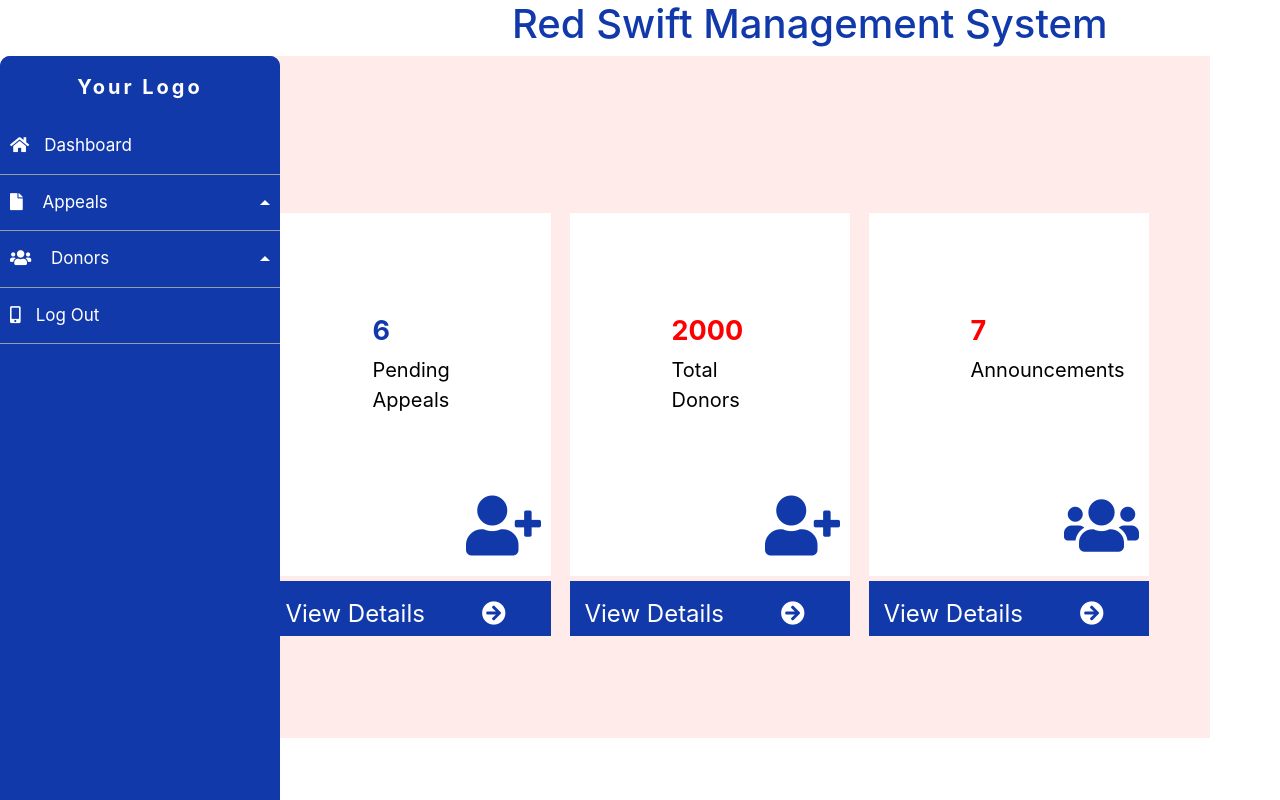
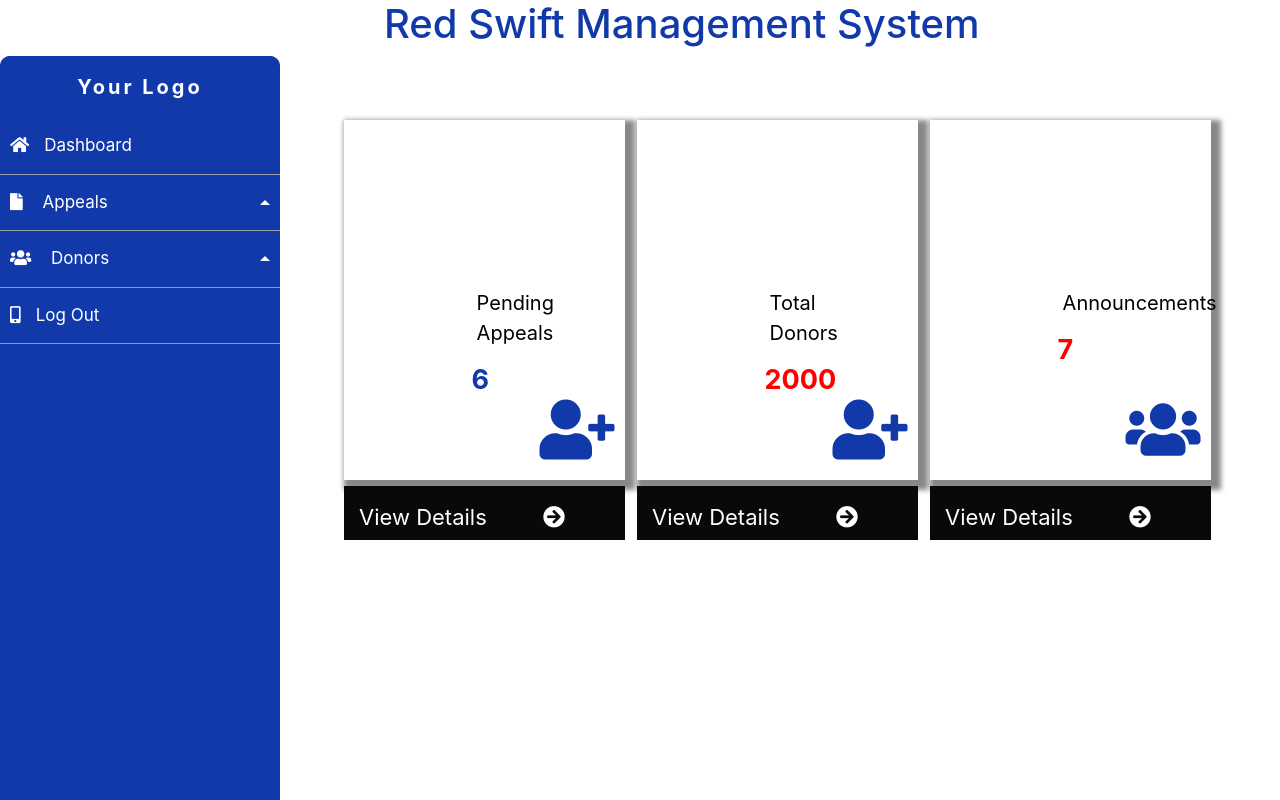
Before and after one commit to maina2998/Finally, a Django app: page /home/home/ in a window 1280 px wide. Run offline with Django 3.2, Linux system fonts and the light colour scheme; some libraries are stand-ins or nearby versions.

Commit message:
dashboard

```diff
--- a/home/templates/homepage.html
+++ b/home/templates/homepage.html
@@ -64,11 +64,12 @@
 
     <div class="container">
         <div class="row">
-            <div class="col-lg-3 col-sm-6">
+            <div id="card"
+            class="col-lg-3 col-sm-6">
                 <div class="card-box bg-green">
                     <div class="inner">
+                        <p> Pending Appeals </p>
                         <h3 id="pending"> 6 </h3>
-                        <p> Pending Appeals </p>
                     </div>
                     <div class="icon">
                          <i class="fas-solid fas-droplet" aria-hidden="true"></i>
@@ -79,11 +80,13 @@
                     <a href="{%url 'recipient_list'%}"{{recipients}} Appeals class="card-box-footer">View Details <i class="fa fa-arrow-circle-right"></i></a>
                 </div>
             </div>
-            <div id="card" class="col-lg-3 col-sm-6">
+            <div id="card"
+             class="col-lg-3 col-sm-6">
+
                 <div class="card-box bg-orange">
                     <div class="inner">
+                        <p> Total Donors</p>
                         <h3 id="donors" > 2000</h3>
-                        <p> Total Donors</p>
                     </div>
                     <div class="icon">
                         <i class="fa fa-user-plus" aria-hidden="true"></i>
@@ -91,11 +94,12 @@
                     <a href="#" class="card-box-footer">View Details <i class="fa fa-arrow-circle-right"></i></a>
                 </div>
             </div>
-            <div class="col-lg-3 col-sm-6">
+            <div id="card"
+            class="col-lg-3 col-sm-6">
                 <div class="card-box bg-red">
                     <div class="inner">
+                        <p> Announcements</p>
                         <h3 id="announcements"> 7 </h3>
-                        <p> Announcements</p>
                     </div>
                     <div class="icon">
                         <i class="fa fa-users"></i>
--- a/static/homepage.css
+++ b/static/homepage.css
@@ -53,7 +53,6 @@ content: "";
 border-bottom: 5px solid;
 border-right: 5px solid transparent;
 border-top: 0;
-/* float: right;  */
 margin-top: 10px;
 }
 
@@ -65,17 +64,15 @@ margin-top: 10px;
 #sidebar .icon {
 padding-right: 15px;
 }
-.card-box-footer{
-color: white;
-}
-
 .card-box {
 position: relative;
 color: #fff;
-padding: 20px 10px 40px;
 margin: 150px 0px;
-padding: 40%;
-margin-left: 70%;
+padding: 50%;
+width: 10%;
+top: -90px;
+margin-left: 100%;
+box-shadow: 5px 5px 5px 5px #888888
 }
 
 .card-box:hover {
@@ -104,13 +101,6 @@ padding: 0;
 text-align: left;
 
 }
-
-.card-box p {
-font-size: 20px;
-margin-bottom: 90%;
-
-}
-
 .card-box .icon {
 position: absolute;
 top: auto;
@@ -129,12 +119,11 @@ bottom: -60px;
 padding:15px;
 background:#ffff ;
 color:#ffff ;
-font-size: 24px;
+font-size: 22px;
 width: 100%;
 height: 15%;
 text-decoration: none;
-background-color: #1139AA;
-/* margin-left: 50%; */
+background-color: #09090a;
 }
 .card-box .card-box-footer i{
     color: #ffff;
@@ -162,17 +151,11 @@ height: 60%;
 margin-bottom: 20px;
 }
 .col-lg-3 {
-margin: 7px;
+margin: 4px;
+margin-left: 5;
 }
-
-.container{
-background-color: #FFEBEA;
-padding-bottom: 5%;
-
-}
-
 h1{
-margin-left: 40%;
+margin-left: 30%;
 color: #1139AA;
 }
 .dropdown{
@@ -190,7 +173,14 @@ color:#1139AA;
 
 .inner{
 color:black;
-font-size: 28px;
-margin-bottom: 50%;
-padding-bottom: 50%;
+font-size: 25px;
+margin-bottom: 40%;
+padding-bottom: 45%;
 }
+p{
+    font-size: 20px;
+    margin: 7%;
+    margin-left: 20%;
+    padding-top: 40px;
+
+}
```
